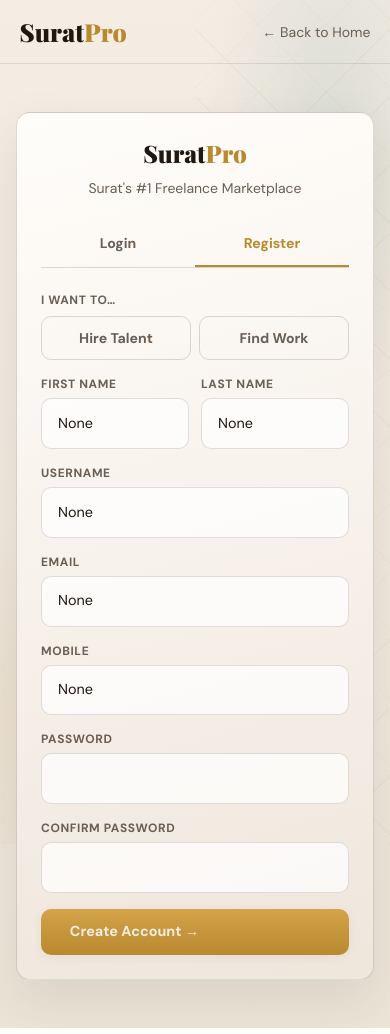
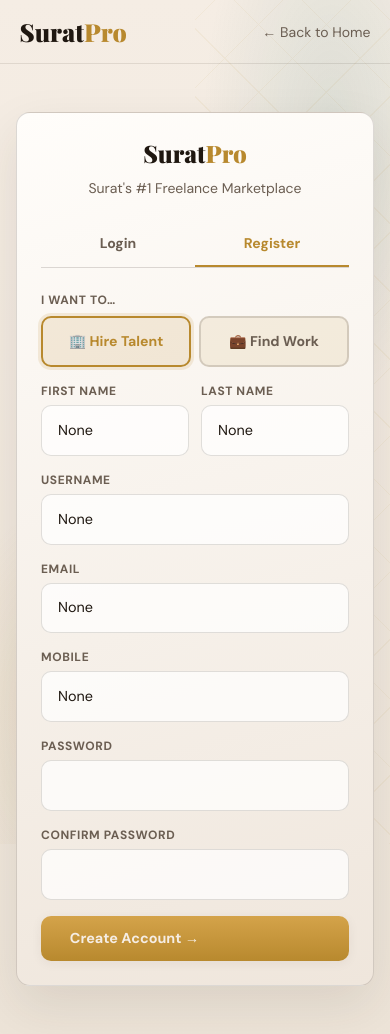
Before and after one commit to kriyespro/sd-pro-surrat, a Django app: page /auth/register/ in a window 390 px wide. Run offline with Django 5.2, Linux system fonts and the light colour scheme; parts of the project's set-up code (start-up, migrations or seed data) failed here and were passed over; some libraries are stand-ins or nearby versions; some web fonts are replaced.

Commit message:
fix: mobile nav Alpine scope bug, role buttons, CSS display conflicts
- Wrap nav + mobile-nav in shared x-data parent so Alpine open var is in scope
- Switch sp-mobile-nav from class-based toggle to x-show/x-cloak (removes CSS/Alpine display conflict)
- Replace Alpine role selector with vanilla JS setRole() — more reliable inside HTMX-swapped partials
- Add [x-cloak], .role-btn, .role-btn.active CSS; remove display:none from sp-mobile-nav rule

Co-Authored-By: Claude Sonnet 4.6 <noreply@anthropic.com>

```diff
--- a/static/css/style.css
+++ b/static/css/style.css
@@ -143,12 +143,13 @@ html.theme-dark ::-webkit-scrollbar-thumb { background: var(--teal); }
 .sp-hamburger.open span:nth-child(2) { opacity: 0; }
 .sp-hamburger.open span:nth-child(3) { transform: rotate(-45deg) translate(5px, -5px); }
 .sp-mobile-nav {
-  display: none; position: fixed; top: 64px; left: 0; right: 0; z-index: 99;
+  display: flex;
+  flex-direction: column;
+  position: fixed; top: 64px; left: 0; right: 0; z-index: 99;
   background: var(--dark2); border-bottom: 1px solid var(--border-gold);
-  padding: 1.2rem 5% 1.8rem; flex-direction: column; gap: 0;
+  padding: 1.2rem 5% 1.8rem; gap: 0;
   animation: spNavSlide 0.22s ease;
 }
-.sp-mobile-nav.open { display: flex; }
 @keyframes spNavSlide {
   from { opacity: 0; transform: translateY(-8px); }
   to   { opacity: 1; transform: translateY(0); }
@@ -1311,6 +1312,38 @@ html.theme-dark .pricing-save-pill {
   );
 }
 
+/* ── Alpine cloak ── */
+[x-cloak] { display: none !important; }
+
+/* ── Role selector buttons (register form) ── */
+.role-btn {
+  width: 100%;
+  padding: 0.8rem 1rem;
+  border: 2px solid var(--border-strong);
+  border-radius: 10px;
+  background: var(--chip-bg);
+  color: var(--text-muted);
+  font-family: 'DM Sans', sans-serif;
+  font-size: 0.88rem;
+  font-weight: 600;
+  cursor: pointer;
+  transition: all 0.2s;
+  text-align: center;
+}
+.role-btn:hover {
+  border-color: var(--border-gold);
+  color: var(--white);
+  background: var(--gold-dim);
+}
+.role-btn.active {
+  border-color: var(--gold);
+  background: var(--gold-dim);
+  color: var(--gold);
+  box-shadow: 0 0 0 3px var(--gold-dim);
+}
+html.theme-dark .role-btn { background: rgba(255,255,255,0.04); }
+html.theme-dark .role-btn.active { background: rgba(232,168,48,0.14); }
+
 /* ═══════════════════════════════════════
    RESPONSIVE — Mobile & Tablet
    ═══════════════════════════════════════ */
--- a/templates/partials/_register_form.jinja
+++ b/templates/partials/_register_form.jinja
@@ -5,10 +5,10 @@
   hx-target="#register-form-wrap"
   hx-swap="innerHTML"
   class="space-y-4"
-  x-data="{role: '{{ form.role.value() if form and form.role.value() else 'client' }}'}"
+  id="reg-form"
 >
   <input type="hidden" name="csrfmiddlewaretoken" value="{{ csrf_token }}">
-  <input type="hidden" name="role" :value="role">
+  <input type="hidden" name="role" id="reg-role-input" value="{{ form.role.value() if form and form.role.value() else 'client' }}">
 
   {% if form and form.non_field_errors() %}
     <div class="text-sm text-red-300 mb-2">
@@ -21,10 +21,23 @@
   <div>
     <p class="text-xs font-semibold text-[var(--text-muted)] uppercase tracking-wider mb-2">I want to…</p>
     <div class="grid grid-cols-2 gap-2">
-      <button type="button" class="sp-btn-ghost role-card" :class="role==='client' ? 'selected' : ''" @click="role='client'">Hire Talent</button>
-      <button type="button" class="sp-btn-ghost role-card" :class="role==='freelancer' ? 'selected' : ''" @click="role='freelancer'">Find Work</button>
+      <button type="button" class="role-btn" id="role-btn-client" onclick="setRole('client')">
+        🏢 Hire Talent
+      </button>
+      <button type="button" class="role-btn" id="role-btn-freelancer" onclick="setRole('freelancer')">
+        💼 Find Work
+      </button>
     </div>
   </div>
+
+  <script>
+  function setRole(r) {
+    document.getElementById('reg-role-input').value = r;
+    document.querySelectorAll('.role-btn').forEach(function(b){ b.classList.remove('active'); });
+    document.getElementById('role-btn-' + r).classList.add('active');
+  }
+  (function(){ setRole(document.getElementById('reg-role-input').value || 'client'); })();
+  </script>
 
   <div class="grid grid-cols-2 gap-3">
     <div>
```
Also changed, not shown: templates/components/nav.jinja (+5 -3 lines).
